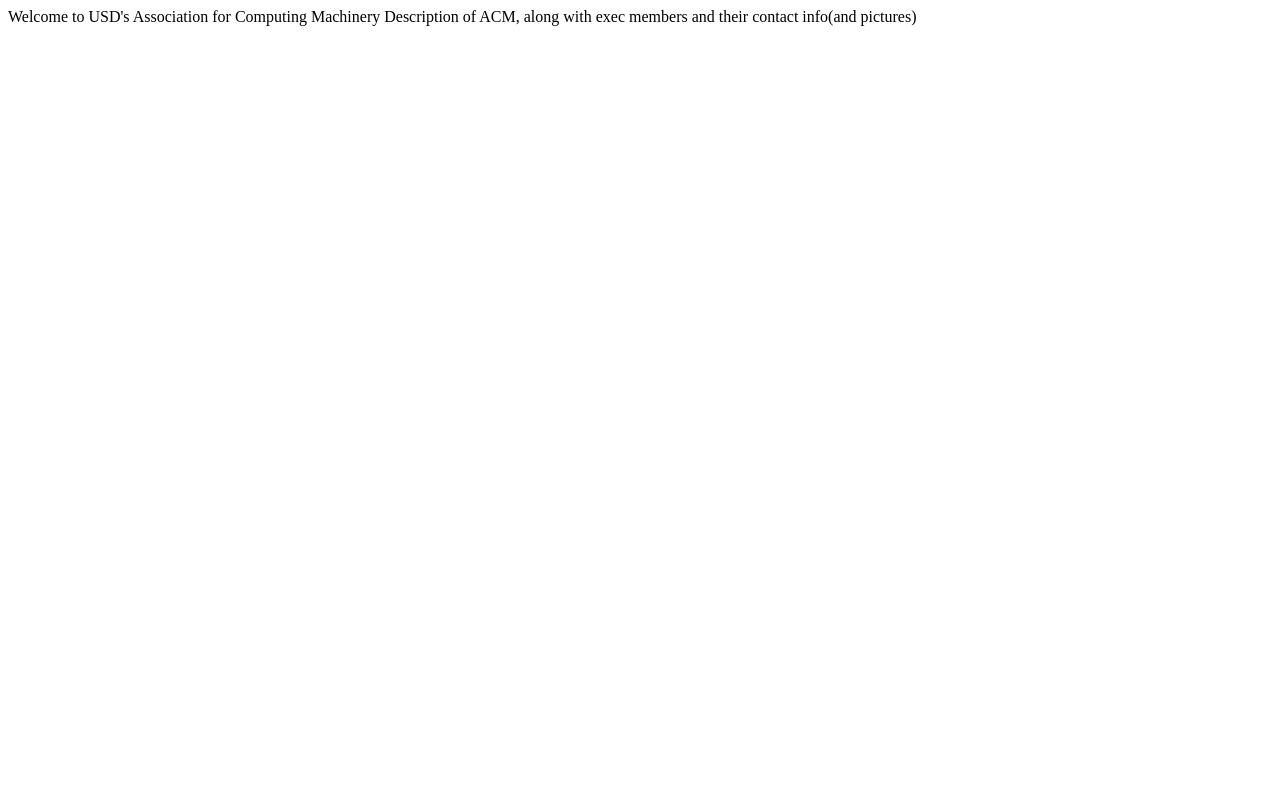
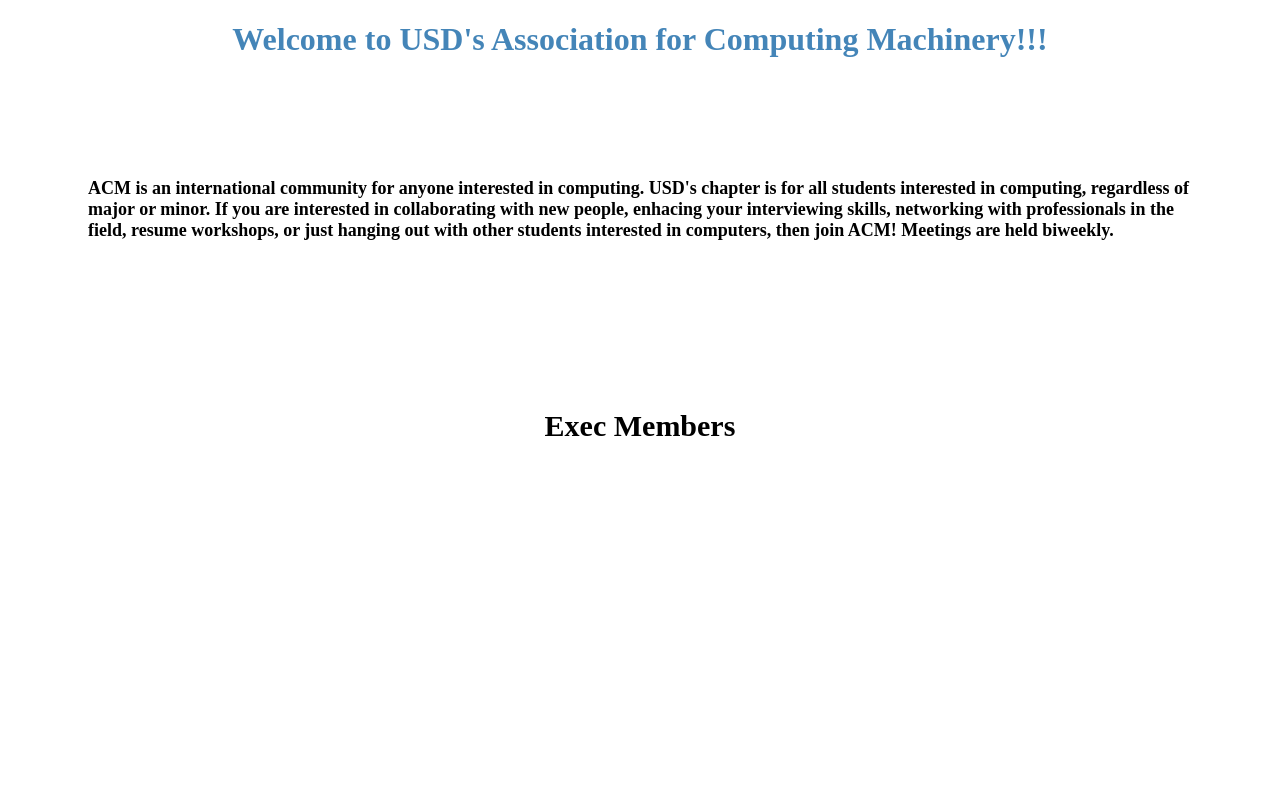
Before and after one commit to usd-cs/acm-website, a Django app: page / in a window 1280 px wide. Run offline with Django 3.2, Linux system fonts and the light colour scheme.

Commit message:
added more to html file

```diff
--- a/website/templates/home.html
+++ b/website/templates/home.html
@@ -1,12 +1,17 @@
-Welcome to USD's Association for Computing Machinery
-<!doctype html>
+<!DOCTYPE html>
 <html>
 <head>
-<title>USD ACM</title>
-<meta name="description" content="Our first page">
-<meta name="keywords" content="html tutorial template">
+    <title>USD ACM home</title>
+    <h1 align="center" style="color:#4485b8;">Welcome to USD's Association for Computing Machinery!!!</h1>
 </head>
 <body>
-Description of ACM, along with exec members and their contact info(and pictures)
+    <div style="padding:80px">
+    <p style="font-size:18px"><strong>ACM is an international community for anyone interested in computing. USD's chapter is for all students interested in computing, regardless of major or minor.
+    If you are interested in collaborating with new people, enhacing your interviewing skills, networking with professionals in the field, resume workshops, or just
+    hanging out with other students interested in computers, then join ACM! Meetings are held biweekly.</strong></p>
+    </div>
+    <div style="padding:40px">
+    <p align="center" style="font-size:30px"><strong>Exec Members</strong></p>
+    </div>
 </body>
 </html>
```
